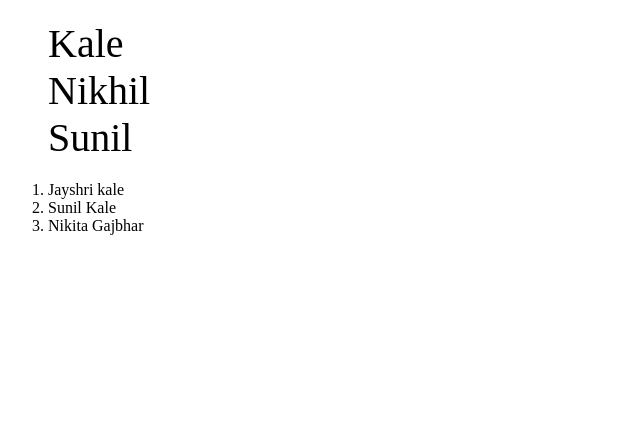
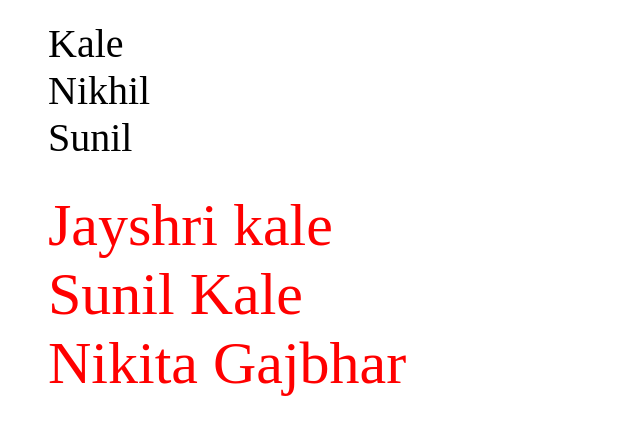
Before and after one commit to nikhilkale2/Practice-repo, a plain HTML site: page index.html in a window 1280 px wide. Shown: the whole page, without its empty margins (0-640 px from the left). Drawn offline with Linux system fonts and the light colour scheme.

Commit message:
Add styling to family section

```diff
--- a/style.css
+++ b/style.css
@@ -5,3 +5,11 @@ ul {
 ul li {
   font-size: 2em;
 }
+ol {
+  list-style: none;
+  font-size: 30px;
+}
+ol li {
+  font-size: 2em;
+  color: red;
+}
```
